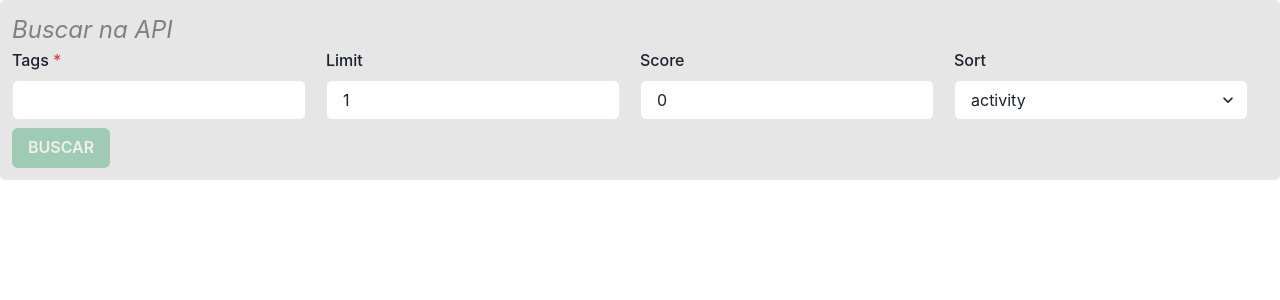
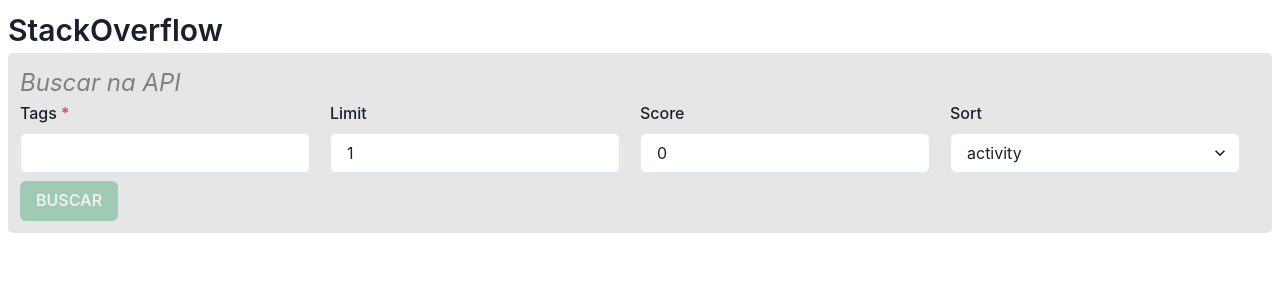
Before and after one commit to davisuga/desafiofullstack, a Next.js app: page / in a window 1280 px wide. Shown: the top 300 px of the page. Built offline with nearby package versions, Linux system fonts and the light colour scheme.

Commit message:
feat(index): added StackOverflow title

```diff
--- a/pages/index.tsx
+++ b/pages/index.tsx
@@ -1,5 +1,5 @@
 import React from "react";
-import { Flex } from "@chakra-ui/react";
+import { Flex, Text } from "@chakra-ui/react";
 import { GET_QUESTIONS } from "../services/graphql/queries";
 import SearchBox from "../components/SearchBox";
 import QuestionList from "../components/QuestionList";
@@ -20,7 +20,8 @@
   };
 
   return (
-    <Flex>
+    <Flex p={2} flexDir={"column"}>
+      <Text variant="title">StackOverflow</Text>
       <SearchBox loading={loading} onSearch={handleSearch} />
       {!error && !loading && questions && (
         <QuestionList questions={questions} />
```
